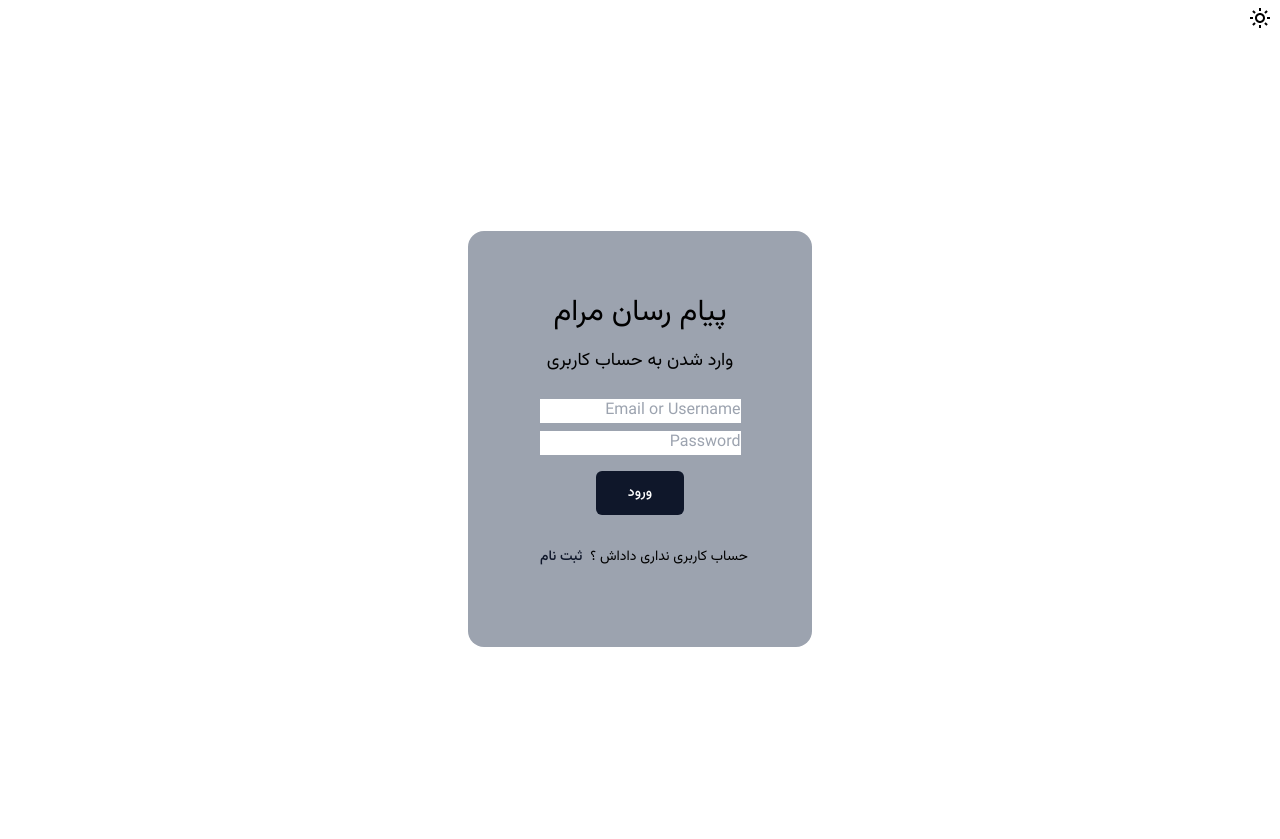
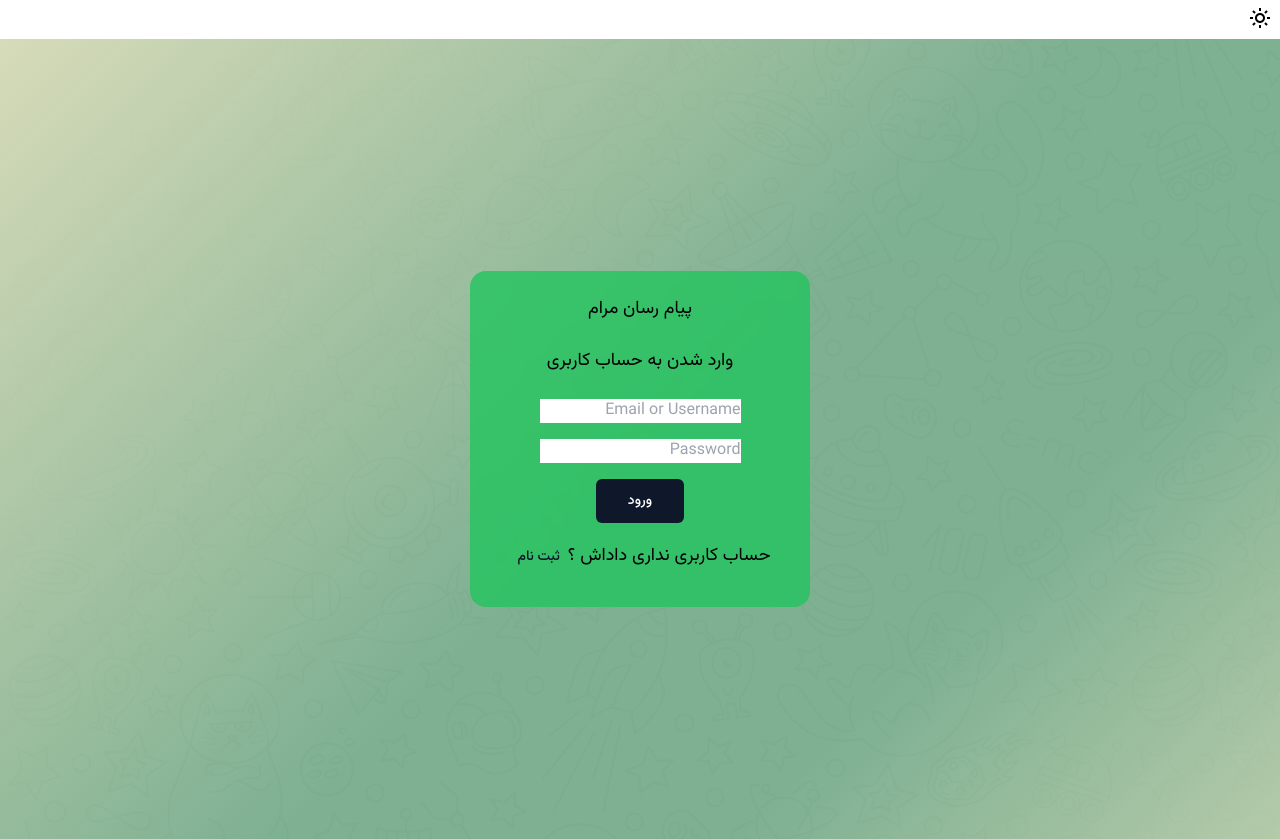
Before and after one commit to Mohaymen-Academy/FE-TEAM2-Messenger, a React (Vite) app: page /auth/login in a window 1280 px wide. Built offline with nearby package versions, Linux system fonts and the light colour scheme.

Commit message:
create avatar component and fix chat message

```diff
--- a/src/components/auth/Login.tsx
+++ b/src/components/auth/Login.tsx
@@ -1,17 +1,17 @@
 import { useNavigate } from "react-router-dom";
 import Button from "../ui/button/Button";
+import Paragraph from "../ui/paragraph/Paragraph";
 
 const Login = () => {
   const navigate = useNavigate();
   return (
-    <div className="flex flex-col gap-4 justify-center items-center bg-gray-400 p-16 rounded-2xl">
-      <p className="text-3xl">پیام رسان مرام</p>
-      <p className="text-lg pb-2">وارد شدن به حساب کاربری</p>
-      <div className="flex flex-col gap-2">
+    <form className="dark:text-white flex flex-col gap-4 justify-center items-center bg-green-500/80 backdrop-blur-sm px-10 py-6 rounded-2xl dark:bg-slate-900">
+      <Paragraph className="text-4xl">پیام رسان مرام</Paragraph>
+      <Paragraph className="text-lg">وارد شدن به حساب کاربری</Paragraph>
+      <div className="flex flex-col gap-4">
         <input id="userMail" type="text" placeholder="Email or Username" />
         <input id="password" type="password" placeholder="Password" />
       </div>
-
       <Button
         onClick={() => {
           navigate("/chat");
@@ -20,13 +20,17 @@ const Login = () => {
       >
         ورود
       </Button>
-      <p className="text-sm py-2 ">
+      <Paragraph className="text-sm">
         حساب کاربری نداری داداش ؟
-        <Button size="sm" variant="link">
+        <Button
+          onClick={() => navigate("/auth/sign-up")}
+          size="sm"
+          variant="link"
+        >
           ثبت نام
         </Button>
-      </p>
-    </div>
+      </Paragraph>
+    </form>
   );
 };
 
--- a/src/components/auth/SignUp.tsx
+++ b/src/components/auth/SignUp.tsx
@@ -1,11 +1,16 @@
-import Button from "@/ui/button/Button";
+import { useNavigate } from "react-router-dom";
+import Button from "../ui/button/Button";
+import { FcGoogle } from "react-icons/fc";
+import Paragraph from "../ui/paragraph/Paragraph";
 
 const SignUp = () => {
+  const navigate = useNavigate();
+
   return (
-    <form className="flex flex-col gap-4 justify-center items-center bg-teal-400 p-16 rounded-2xl">
-      <p className="text-3xl">پیام رسان مرام</p>
-      <p className="text-xl">ایجاد حساب کاربری</p>
-      <div className="flex flex-col gap-2">
+    <form className="dark:text-white flex flex-col gap-3 justify-center items-center bg-gray-400/60 backdrop-blur-sm  rounded-2xl px-16 py-6">
+      <Paragraph className="text-3xl">پیام رسان مرام</Paragraph>
+      <Paragraph className="text-xl">ایجاد حساب کاربری</Paragraph>
+      <div className="flex flex-col gap-4">
         <input id="email" type="email" placeholder="Email" />
         <input id="username" placeholder="Username" />
         <input id="password" type="password" placeholder="Password" />
@@ -13,13 +18,22 @@ const SignUp = () => {
 
       <Button>ثبت نام</Button>
 
-      <Button>ثبت نام با حساب گوگل</Button>
-      <p className="text-sm py-2 ">
+      <Button className="flex gap-2">
+        ثبت نام با حساب گوگل <FcGoogle />{" "}
+      </Button>
+
+      <Paragraph className="text-sm ">
         حساب کاربری دارید ؟
-        <Button variant="link" size="sm">
+        <Button
+          onClick={() => {
+            navigate("/auth/login");
+          }}
+          variant="link"
+          size="sm"
+        >
           وارد شوید
         </Button>
-      </p>
+      </Paragraph>
     </form>
   );
 };
--- a/src/components/feed/messages/MessageItem.tsx
+++ b/src/components/feed/messages/MessageItem.tsx
@@ -1,3 +1,6 @@
+import Avatar from "@/components/ui/avatar/Avatar";
+import Paragraph from "@/components/ui/paragraph/Paragraph";
+
 interface MessageItemProps {
   message: string;
   sentByCurrentUser: boolean;
@@ -17,7 +20,7 @@ const MessageItem: React.FC<MessageItemProps> = ({ message, sentByCurrentUser })
       {!sentByCurrentUser && (
         <div className="flex items-end">
           {/* <Avatar size="sm" name={message.sender?.username ? message.sender.username : "USER"} /> */}
-          <div className="w-12 h-12 rounded-full">A</div>
+          <Avatar className="mb-3"/>
         </div>
       )}
       <div className="flex flex-col gap-1 w-full">
@@ -25,11 +28,12 @@ const MessageItem: React.FC<MessageItemProps> = ({ message, sentByCurrentUser })
           className={`
           flex
           items-center
+          gap-2
           justify-${sentByCurrentUser ? "end" : "start"}
         `}
         >
-          {!sentByCurrentUser && <p className="font-bold text-left">abolfazl</p>}
-          <p className="text-sm text-white/70">1402/10/12</p>
+          {!sentByCurrentUser && <Paragraph className="font-bold text-left">abolfazl</Paragraph>}
+          <Paragraph className="text-sm text-white/70">1402/10/12</Paragraph>
         </div>
         <div
           className={`
@@ -39,10 +43,11 @@ const MessageItem: React.FC<MessageItemProps> = ({ message, sentByCurrentUser })
         >
           <div
             className={`
-              ${sentByCurrentUser ? "bg-blue-600" : "bg-white/20"}
+              ${sentByCurrentUser ? "bg-blue-600" : "bg-white/40"}
               px-3
               py-2
-              rounded-2xl
+              rounded-b-3xl
+              rounded-l-3xl
               max-w-[350px]
 
            `}
--- /dev/null
+++ b/src/components/ui/avatar/Avatar.tsx
@@ -0,0 +1,15 @@
+import { merge } from "@/utils/merge";
+import { HTMLAttributes } from "react";
+
+interface AvatarProps extends HTMLAttributes<HTMLDivElement> {
+  isOnline: boolean;
+}
+
+const Avatar : React.FC<AvatarProps> = ({isOnline , className, ...props}) => {
+  return <div className={merge(className, "h-16 w-16 rounded-full bg-red-600 text-center relative")} {...props}>
+            <div className="absolute w-3 h-3 border rounded-full bg-green-500 top-1 right-2"></div>
+            <img className="w-full h-full rounded-full" />
+        </div>;
+};
+
+export default Avatar;
--- a/src/pages/auth/Auth.tsx
+++ b/src/pages/auth/Auth.tsx
@@ -1,8 +1,13 @@
+import { merge } from "@/utils/merge";
 import { Outlet } from "react-router-dom";
 
 const Auth = () => {
   return (
-    <div className="grid place-items-center min-h-screen">
+    <div
+      className={merge(
+        "grid place-items-center min-h-screen bg-lightGradient dark:bg-darkBg after:bg-lightIcons dark:after:bg-darkIcons bg-cover after:absolute after:w-full after:h-full after:-z-10"
+      )}
+    >
       <Outlet />
     </div>
   );
```
